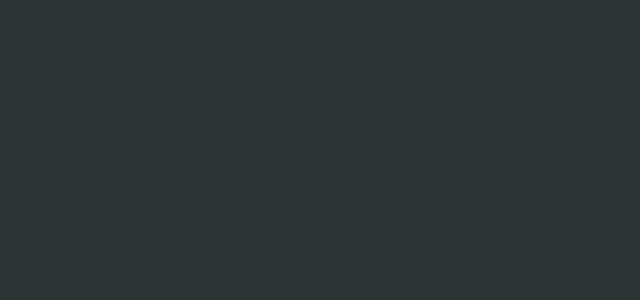
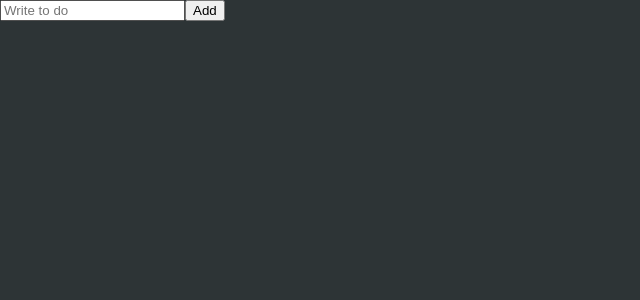
Before and after one commit to Lustytail/React-2, a React (Create React App) app: page / in a window 1280 px wide. Shown: the top 300 px of the page, without its empty margins (0-640 px from the left). Built offline with nearby package versions, Linux system fonts and the light colour scheme.

Commit message:
project create 2

```diff
--- a/src/App.tsx
+++ b/src/App.tsx
@@ -1,5 +1,6 @@
 
 import styled, { createGlobalStyle } from 'styled-components';
+import ToDoList from './ToDoList';
 
 const Globalstyle = createGlobalStyle`
 
@@ -76,6 +77,7 @@
   return (
     <>
         <Globalstyle />
+        <ToDoList />
     </>
   );
 }
--- /dev/null
+++ b/src/ToDoList.tsx
@@ -0,0 +1,25 @@
+import { useState } from "react";
+
+
+function ToDoList() {
+    const [toDo, setToDo] = useState("");
+    const onChange = (event: React.FormEvent<HTMLInputElement>) => {
+        const {
+            currentTarget: {value}
+        } = event;
+        setToDo(value);
+        };
+    const onSubmit = (event: React.FormEvent<HTMLFormElement>) => {
+        event.preventDefault();
+        console.log(toDo);
+    };
+
+    return <div>
+        <form onSubmit={onSubmit}>
+            <input onChange={onChange} value={toDo} placeholder="Write to do" />
+            <button>Add</button>
+        </form>
+    </div>;
+}
+
+export default ToDoList;
```
Also changed, not shown: src/api.ts (deleted).
